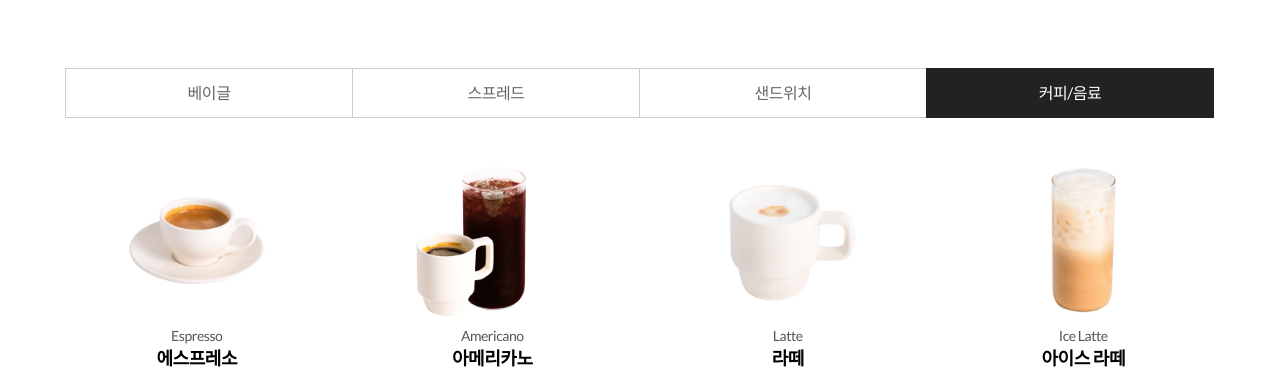
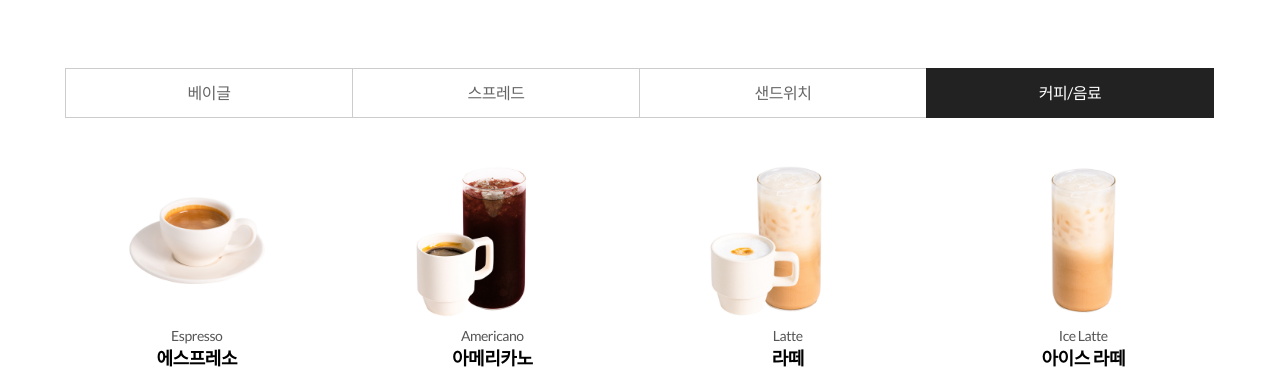
Before and after one commit to Nybagelave/nybagelave.github.io, a plain HTML site: page menu/drink.html in a window 1280 px wide. Shown: the part 462-836 px from the top of the page. Drawn offline with nearby package versions, Linux system fonts and the light colour scheme.

Commit message:
Update drink.html

```diff
--- a/menu/drink.html
+++ b/menu/drink.html
@@ -200,7 +200,7 @@
           </li>
           <li>
             <figure>
-              <img src="/img/img_drink_hot_latte.jpg" alt="라떼" />
+              <img src="/img/img_drink_latte.jpg" alt="라떼" />
             </figure>
             <p>Latte</p>
             <h5>라떼</h5>
```
